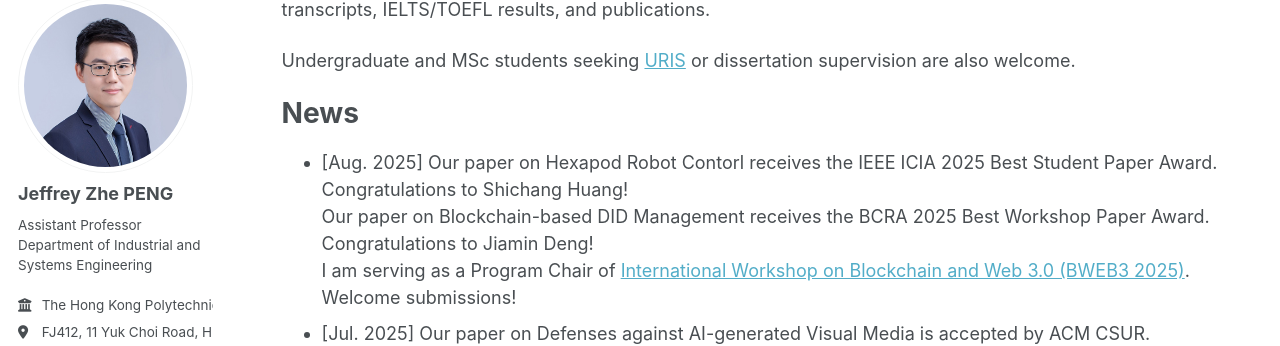
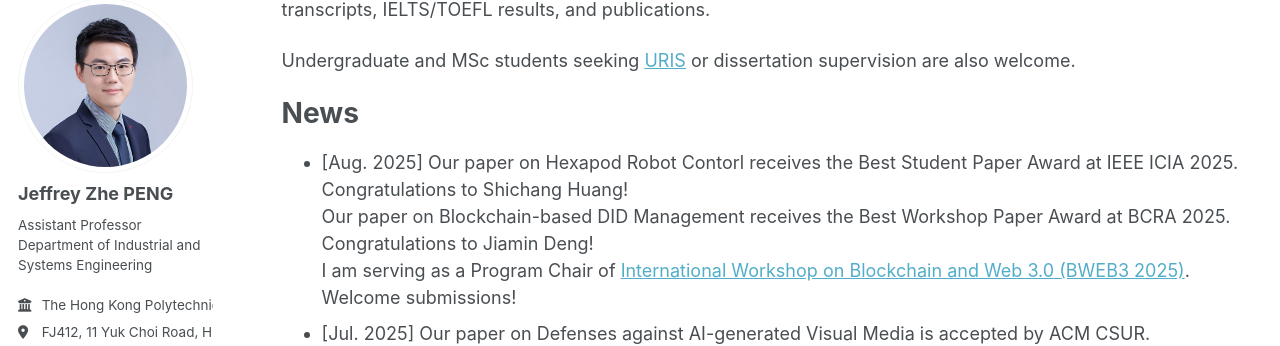
Before and after one commit to PENG-Zhe/peng-zhe.github.io, a Jekyll site: the page built from _pages/about.md, in a window 1280 px wide and 900 px high, scrolled down 652 px. Shown: the part 108-454 px from the top of the window. Built offline with Jekyll 4.4.1, drawn with Linux system fonts in a browser that asks for light colours; some web fonts are replaced.

```diff
--- a/_pages/about.md
+++ b/_pages/about.md
@@ -26,8 +26,8 @@ Undergraduate and MSc students seeking [URIS](https://www.polyu.edu.hk/gs/ug-res
 
 # News
 <!-- -->
-- [Aug. 2025] Our paper on Hexapod Robot Contorl receives the IEEE ICIA 2025 Best Student Paper Award. Congratulations to Shichang Huang! <br>
-Our paper on Blockchain-based DID Management receives the BCRA 2025 Best Workshop Paper Award. Congratulations to Jiamin Deng! <br>
+- [Aug. 2025] Our paper on Hexapod Robot Contorl receives the Best Student Paper Award at IEEE ICIA 2025. Congratulations to Shichang Huang! <br>
+Our paper on Blockchain-based DID Management receives the Best Workshop Paper Award at BCRA 2025. Congratulations to Jiamin Deng! <br>
 I am serving as a Program Chair of <a href="https://bcra-conf.github.io/2025/program/panelBWEB3/" target="_blank">International Workshop on Blockchain and Web 3.0 (BWEB3 2025)</a>. Welcome submissions! <br>
 - [Jul. 2025] Our paper on Defenses against AI-generated Visual Media is accepted by ACM CSUR. <br>
 Our paper on Deep Reinforcement Learning for Task Allocation is accepted by Computer Communications.
```
